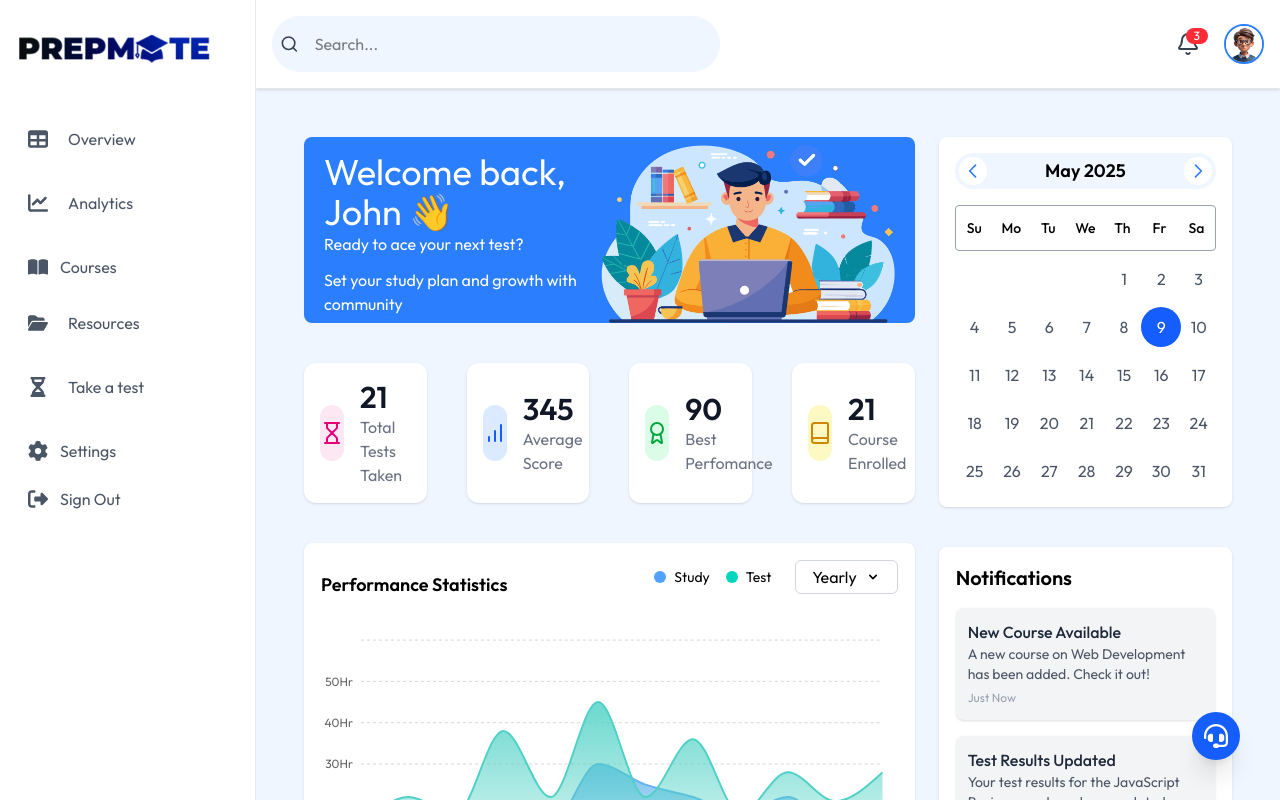
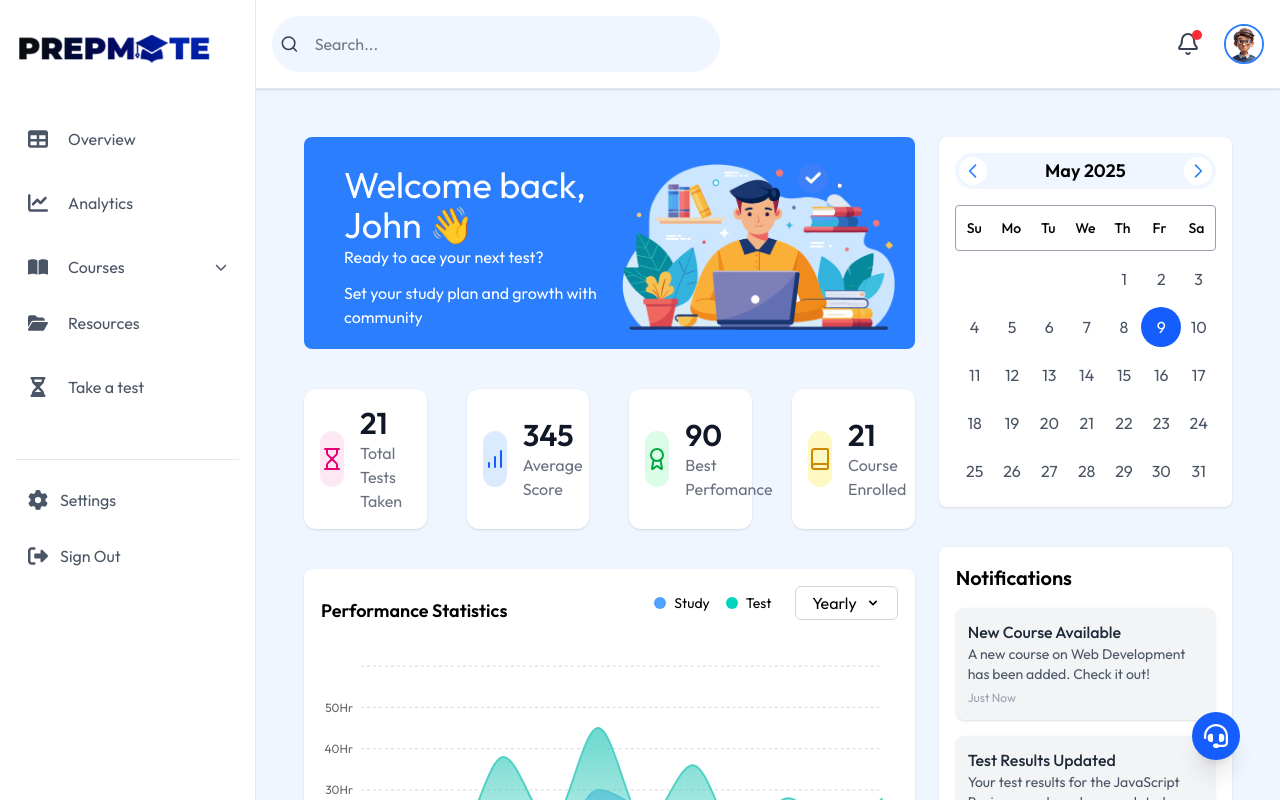
Before and after one commit to oluwaseyipd/PrepMate, a React (Vite) app: page /#/dashboard/overview in a window 1280 px wide. Built offline with nearby package versions, Linux system fonts and the light colour scheme.

Commit message:
UI reformations

```diff
--- a/src/components/userDashboard/Header.jsx
+++ b/src/components/userDashboard/Header.jsx
@@ -1,19 +1,77 @@
-import React from 'react';
-import { Bell, Menu, Search } from 'lucide-react';
-import { Link } from 'react-router-dom';
+import React, { useState, useEffect, useRef } from 'react';
+import { Bell, Menu, Search, Settings, Key, LogOut, Bell as NotificationIcon } from 'lucide-react';
+import { Link, useNavigate } from 'react-router-dom';
 import user1 from '../../assets/images/user1.jpeg';
 
 const Header = ({ toggleSidebar }) => {
+  const [hasNotifications, setHasNotifications] = useState(true);
+  const [showProfileDropdown, setShowProfileDropdown] = useState(false);
+  const dropdownRef = useRef(null);
+  const navigate = useNavigate();
+
+  // CSS for the shaking animation
+  const bellShakeStyle = hasNotifications ? {
+    animation: 'bellShake 0.5s cubic-bezier(.36,.07,.19,.97) both',
+    animationIterationCount: '1',
+    transform: 'translate3d(0, 0, 0)',
+    backfaceVisibility: 'hidden',
+    perspective: '1000px'
+  } : {};
+
+  // Add the animation keyframes to the document
+  useEffect(() => {
+    const style = document.createElement('style');
+    style.innerHTML = `
+      @keyframes bellShake {
+        0% { transform: rotate(0); }
+        15% { transform: rotate(5deg); }
+        30% { transform: rotate(-5deg); }
+        45% { transform: rotate(4deg); }
+        60% { transform: rotate(-4deg); }
+        75% { transform: rotate(2deg); }
+        85% { transform: rotate(-2deg); }
+        92% { transform: rotate(1deg); }
+        100% { transform: rotate(0); }
+      }
+    `;
+    document.head.appendChild(style);
+
+    return () => {
+      document.head.removeChild(style);
+    };
+  }, []);
+
+  // Close dropdown when clicking outside
+  useEffect(() => {
+    const handleClickOutside = (event) => {
+      if (dropdownRef.current && !dropdownRef.current.contains(event.target)) {
+        setShowProfileDropdown(false);
+      }
+    };
+
+    document.addEventListener('mousedown', handleClickOutside);
+    return () => {
+      document.removeEventListener('mousedown', handleClickOutside);
+    };
+  }, []);
+
+  const handleLogout = () => {
+    // Add your logout logic here
+    // For example:
+    // localStorage.removeItem('token');
+    navigate('/signin');
+  };
+
   return (
-<header className="bg-white shadow-sm border-b border-gray-200 p-4 flex items-center justify-between sticky top-0">
-{/* Harmburger Icon for Mobile */}
+    <header className="bg-white shadow-sm border-b border-gray-200 p-4 flex items-center justify-between sticky top-0">
+      {/* Hamburger Icon for Mobile */}
       <button className="md:hidden" onClick={toggleSidebar}>
         <Menu size={24} className="text-gray-700" />
       </button>
 
       {/* Search Bar (Only on Desktop) */}
       <div className="hidden md:flex items-center w-full max-w-md bg-blue-50 rounded-full p-2 sticky top-0 z-50">
-      <Search size={20} className="text-gray-700 mr-2" />
+        <Search size={20} className="text-gray-700 mr-2" />
         <input
           type="text"
           placeholder="Search..."
@@ -22,27 +80,89 @@ const Header = ({ toggleSidebar }) => {
       </div>
 
       {/* Notification + User Avatar */}
+      <div className="flex items-center gap-6">
+        <div className="relative cursor-pointer">
+          <Bell
+            size={24}
+            className="text-gray-700"
+            style={bellShakeStyle}
+          />
+          {hasNotifications && (
+            <span className="bg-red-500 w-2.5 h-2.5 rounded-full absolute -top-0.5 -right-0.5"></span>
+          )}
+        </div>
 
-      <div className="flex items-center gap-6">
-      <Link to="/dashboard/settings?section=notification">
-      <div className="relative cursor-pointer">
-          <Bell size={24} className="text-gray-700" />
-          <span className="bg-red-500 text-white text-xs rounded-full px-2 absolute -top-1 -right-2">
-            3
-          </span>
-        </div>
-        </Link>
-
-        {/* Avatar */}
-        <Link to="/dashboard/settings/">
-          <div className="w-10 h-10 bg-gray-300 rounded-full overflow-hidden border-2 border-blue-500 cursor-pointer">
+        {/* Avatar with Dropdown */}
+        <div className="relative" ref={dropdownRef}>
+          <div
+            className="w-10 h-10 bg-gray-300 rounded-full overflow-hidden border-2 border-blue-500 cursor-pointer"
+            onClick={() => setShowProfileDropdown(!showProfileDropdown)}
+          >
             <img
               src={user1}
               alt="User Avatar"
               className="w-full h-full object-cover"
             />
           </div>
-        </Link>
+
+          {/* Profile Dropdown */}
+          {showProfileDropdown && (
+            <div className="absolute right-0 mt-2 w-64 bg-white rounded-lg shadow-lg py-2 z-50 border border-gray-200 animate-fade-in-down">
+              {/* User Info Section */}
+              <div className="px-4 py-3 border-b border-gray-100">
+                <div className="flex items-center">
+                  <div className="w-12 h-12 rounded-full overflow-hidden mr-3">
+                    <img src={user1} alt="User" className="w-full h-full object-cover" />
+                  </div>
+                  <div>
+                    <p className="font-medium text-gray-800">John Doe</p>
+                    <p className="text-sm text-gray-500">john.doe@example.com</p>
+                  </div>
+                </div>
+              </div>
+
+              {/* Menu Items */}
+              <div className="py-1">
+                <Link
+                  to="/dashboard/settings"
+                  className="flex items-center px-4 py-2 text-sm text-gray-700 hover:bg-blue-50"
+                  onClick={() => setShowProfileDropdown(false)}
+                >
+                  <Settings size={16} className="mr-3" />
+                  Account Settings
+                </Link>
+
+                <Link
+                  to="/dashboard/reset-password"
+                  className="flex items-center px-4 py-2 text-sm text-gray-700 hover:bg-blue-50"
+                  onClick={() => setShowProfileDropdown(false)}
+                >
+                  <Key size={16} className="mr-3" />
+                  Reset Password
+                </Link>
+
+                <Link
+                  to="/dashboard/settings?section=notification"
+                  className="flex items-center px-4 py-2 text-sm text-gray-700 hover:bg-blue-50"
+                  onClick={() => setShowProfileDropdown(false)}
+                >
+                  <NotificationIcon size={16} className="mr-3" />
+                  Notifications
+                </Link>
+
+                <div className="border-t border-gray-100 my-1"></div>
+
+                <button
+                  onClick={handleLogout}
+                  className="flex items-center w-full text-left px-4 py-2 text-sm text-red-600 hover:bg-red-50"
+                >
+                  <LogOut size={16} className="mr-3" />
+                  Sign Out
+                </button>
+              </div>
+            </div>
+          )}
+        </div>
       </div>
     </header>
   );
--- a/src/components/userDashboard/Sidebar.jsx
+++ b/src/components/userDashboard/Sidebar.jsx
@@ -1,5 +1,5 @@
 import React, { useEffect, useRef, useState } from 'react';
-import { FaGear, FaRightFromBracket, FaBookmark, FaBookOpen } from "react-icons/fa6";
+import { FaGear, FaRightFromBracket, FaBookmark, FaBookOpen, FaChevronDown } from "react-icons/fa6";
 import { Link } from 'react-router-dom';
 import { navItems } from '../../constants/user';
 import logo from '../../assets/images/logo.png';
@@ -29,26 +29,34 @@ const Sidebar = ({ toggleSidebar, sidebarOpen }) => {
   };
 
   return (
-    <aside ref={sidebarRef} className="bg-white flex flex-col text-gray-600 w-64 p-4 md:block min-h-screen border-r border-gray-200">
+    <aside ref={sidebarRef} className="bg-white flex flex-col text-gray-600 w-64 p-4 md:block h-screen border-r border-gray-200">
       <div className="mb-8">
         <img src={logo} alt="" className="w-50" />
       </div>
-      <nav>
+
+      <nav className="flex-grow overflow-y-auto mb-8">
         {navItems.map((item, index) => (
           item.name === "Courses" ? (
             <div key={index} className="mb-2">
               <button
-                className="flex items-center gap-3 p-3 hover:bg-blue-600 text-gray-600 hover:text-white rounded w-full text-left transition-all duration-300"
+                className="flex items-center cursor-pointer p-3 hover:bg-blue-600 text-gray-600 hover:text-white rounded w-full text-left transition-all duration-300"
                 onClick={() => setIsCoursesOpen(!isCoursesOpen)}
               >
-                <item.icon size={20} />
+                <div className='flex justify-between items-center w-full'>
+                  <div className='flex items-center gap-5'>
+                      <item.icon size={20} />
                 <span className="block cursor-pointer">Courses</span>
+                  </div>
+
+                <FaChevronDown   size={12} />
+                </div>
+
               </button>
               {isCoursesOpen && (
                 <div className="ml-8">
                   <Link
                     to="/dashboard/allCourses"
-                    className="flex items-center gap-2 p-2 rounded bg-white  hover:bg-blue-600 text-gray-600 hover:text-white transition-all duration-300"
+                    className="flex items-center gap-5 p-2 rounded bg-white  hover:bg-blue-600 text-gray-600 hover:text-white transition-all duration-300"
                     onClick={handleNavItemClick}
                   >
                     <FaBookOpen size={16} />
@@ -56,7 +64,7 @@ const Sidebar = ({ toggleSidebar, sidebarOpen }) => {
                   </Link>
                   <Link
                     to="/dashboard/mycourses"
-                    className="flex items-center gap-2 p-2 rounded bg-white  hover:bg-blue-600 text-gray-600 hover:text-white transition-all duration-300"
+                    className="flex items-center gap-5 p-2 rounded bg-white  hover:bg-blue-600 text-gray-600 hover:text-white transition-all duration-300"
                     onClick={handleNavItemClick}
                   >
                     <FaBookmark  size={16} />
@@ -74,12 +82,12 @@ const Sidebar = ({ toggleSidebar, sidebarOpen }) => {
         ))}
       </nav>
 
-      <div className="mt-auto">
-        <Link to="/dashboard/settings" className="flex items-center gap-3 p-3 bg-white  hover:bg-blue-600 text-gray-600 hover:text-white transition-all duration-300 rounded  block" onClick={handleNavItemClick}>
+      <div className="mt-auto border-t border-gray-200 pt-4">
+        <Link to="/dashboard/settings" className="flex items-center gap-3 p-3 bg-white hover:bg-blue-600 text-gray-600 hover:text-white transition-all duration-300 rounded block mb-2" onClick={handleNavItemClick}>
           <FaGear size={20} />
           <span className="block">Settings</span>
         </Link>
-        <Link to="/signin" className="flex items-center gap-3 p-3 bg-white  hover:bg-blue-600 text-gray-600 hover:text-white transition-all duration-300 rounded  w-full text-left" onClick={handleNavItemClick}>
+        <Link to="/signin" className="flex items-center gap-3 p-3 bg-white hover:bg-blue-600 text-gray-600 hover:text-white transition-all duration-300 rounded w-full text-left" onClick={handleNavItemClick}>
           <FaRightFromBracket size={20} />
           <span className="block">Sign Out</span>
         </Link>
--- a/src/pages/userDashboard/Overview.jsx
+++ b/src/pages/userDashboard/Overview.jsx
@@ -40,7 +40,7 @@ const Overview = () => {
     <div className="grid grid-cols-1 lg:grid-cols-3 gap-6 p-6">
       <div className="lg:col-span-2">
         <div className="flex bg-blue-500 text-white px-5 pt-2 rounded-lg items-center justify-between">
-          <div>
+          <div className="p-5">
             <h1 className="text-2xl md:text-4xl">
               Welcome back, John 👋{" "}
             </h1>
@@ -57,58 +57,58 @@ const Overview = () => {
         </div>
 
         {/* Quick Stats */}
-        <div className="grid grid-cols-1 md:grid-cols-4 gap-10 mt-10">
+        <div className="grid grid-cols-2 md:grid-cols-4 gap-10 mt-10">
      <div
-  className="flex items-center justify-between gap-4 p-4 bg-white rounded-xl shadow-sm"
+  className="flex flex-col md:flex-row  items-center justify-center md:justify-between gap-4 py-4  px-2 md:px-4 bg-white rounded-xl shadow-sm"
   data-aos="fade-up"
   data-aos-delay="200"
 >
-  <div className="flex items-center justify-center h-14 w-14 bg-pink-100 rounded-full">
+  <div className="flex  items-center justify-center h-14 w-14 bg-pink-100 rounded-full">
     <Hourglass className="text-pink-600 text-2xl" />
   </div>
-  <div className="flex flex-col">
+  <div className="flex flex-col text-center md:text-left">
     <h2 className="text-3xl font-semibold text-gray-900">21</h2>
     <p className="text-gray-500">Total Tests Taken</p>
   </div>
 </div>
 
         <div
-  className="flex items-center justify-between gap-4 p-4 bg-white rounded-xl shadow-sm"
+  className="flex flex-col md:flex-row  items-center justify-center md:justify-between gap-4 py-4  px-2 md:px-4 bg-white rounded-xl shadow-sm"
   data-aos="fade-up"
   data-aos-delay="200"
 >
   <div className="flex items-center justify-center h-14 w-14 bg-blue-100 rounded-full">
     <BarChart className="text-blue-600 text-2xl" />
   </div>
-  <div className="flex flex-col">
+  <div className="flex flex-col text-center md:text-left">
     <h2 className="text-3xl font-semibold text-gray-900">345</h2>
     <p className="text-gray-500">Average Score</p>
   </div>
 </div>
 
           <div
-  className="flex items-center justify-between gap-4 p-4 bg-white rounded-xl shadow-sm"
+  className="flex flex-col md:flex-row  items-center justify-center md:justify-between gap-4 py-4  px-2 md:px-4 bg-white rounded-xl shadow-sm"
   data-aos="fade-up"
   data-aos-delay="200"
 >
   <div className="flex items-center justify-center h-14 w-14 bg-green-100 rounded-full">
     <Award className="text-green-600 text-2xl" />
   </div>
-  <div className="flex flex-col">
+  <div className="flex flex-col text-center md:text-left">
     <h2 className="text-3xl font-semibold text-gray-900">90</h2>
     <p className="text-gray-500">Best Perfomance</p>
   </div>
 </div>
 
      <div
-  className="flex items-center justify-between gap-4 p-4 bg-white rounded-xl shadow-sm"
+  className="flex flex-col md:flex-row  items-center justify-center md:justify-between gap-4 py-4  px-2 md:px-4 bg-white rounded-xl shadow-sm"
   data-aos="fade-up"
   data-aos-delay="200"
 >
   <div className="flex items-center justify-center h-14 w-14 bg-yellow-100 rounded-full">
     <Book className="text-yellow-600 text-2xl" />
   </div>
-  <div className="flex flex-col">
+  <div className="flex flex-col text-center md:text-left">
     <h2 className="text-3xl font-semibold text-gray-900">21</h2>
     <p className="text-gray-500">Course Enrolled</p>
   </div>
```
Also changed, not shown: src/layouts/UserLayout.jsx (+3 -10 lines), src/pages/userDashboard/AllCourses.jsx (+12 -1 lines), src/pages/userDashboard/Analytics.jsx (+18 -2 lines), src/pages/userDashboard/CourseDetails.jsx (+12 -1 lines), src/pages/userDashboard/MyCourses.jsx (+13 -2 lines), src/pages/userDashboard/Resources.jsx (+13 -1 lines), src/pages/userDashboard/TakeTest.jsx (+13 -2 lines).
